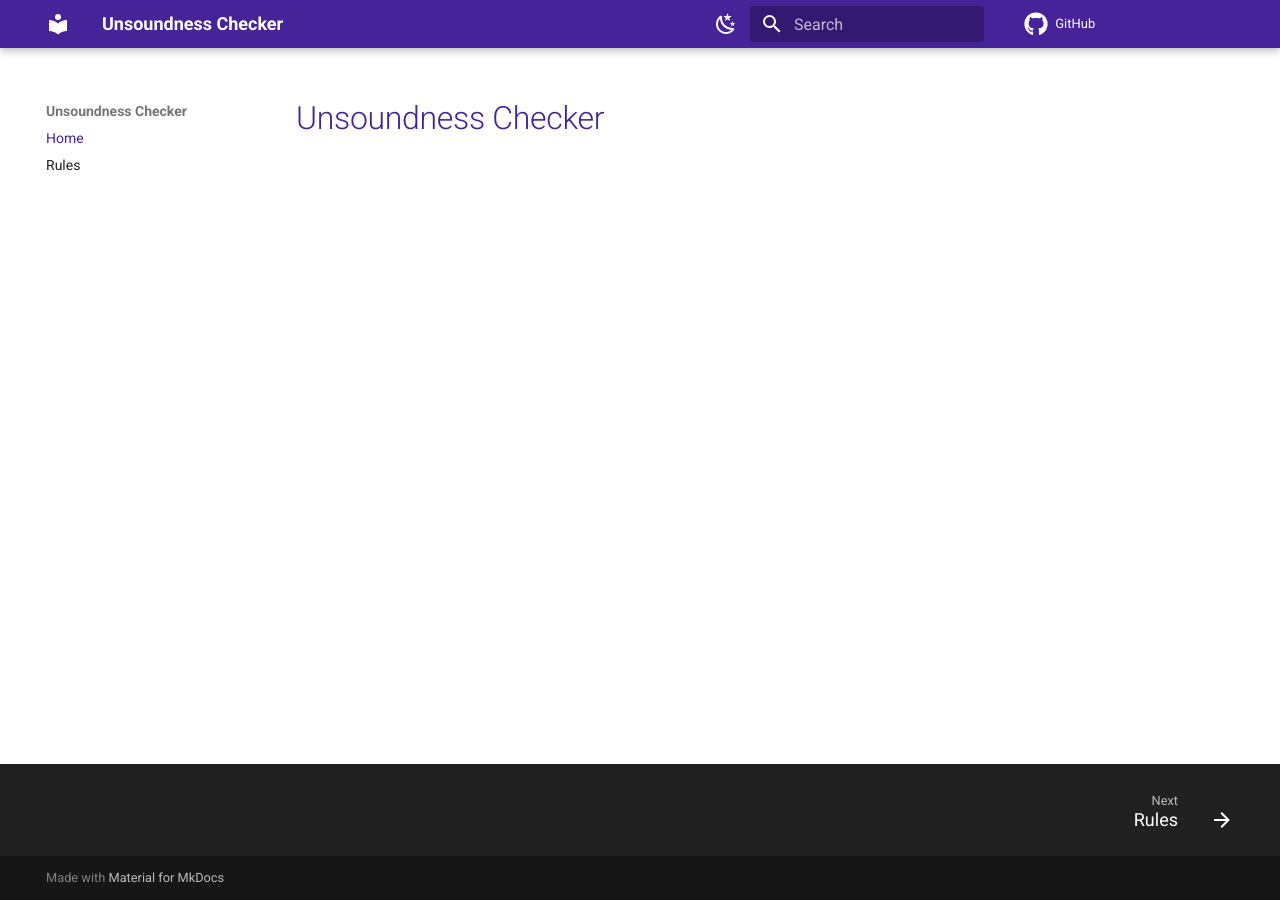
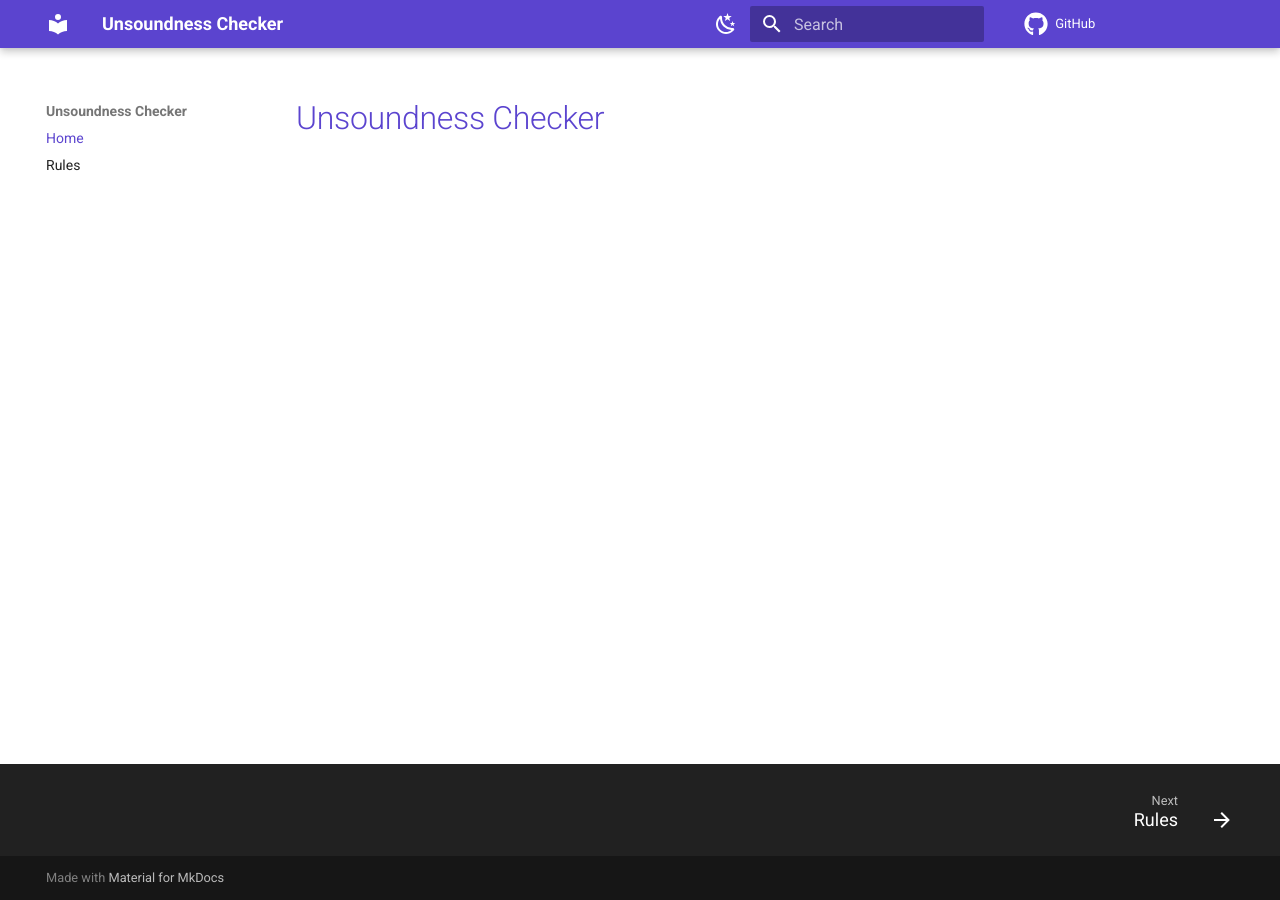
Before and after one commit to MatthewMckee4/unsoundness-checker, an MkDocs documentation site: the page built from docs/index.md, in a window 1280 px wide. Built offline with MkDocs 1.6.1 and Material for MkDocs 9.7.7, drawn with Linux system fonts in a browser that asks for light colours; comment, search, counter and statistics services are not loaded.

Commit message:
Update colour

```diff
--- a/docs/stylesheets/extra.css
+++ b/docs/stylesheets/extra.css
@@ -1,5 +1,5 @@
 :root > * {
-    --md-primary-fg-color: #462399;
-    --md-primary-fg-color--light: #462399;
-    --md-primary-fg-color--dark: #462399;
+    --md-primary-fg-color: #5b44cf;
+    --md-primary-fg-color--light: #5b44cf;
+    --md-primary-fg-color--dark: #5b44cf;
 }
```
